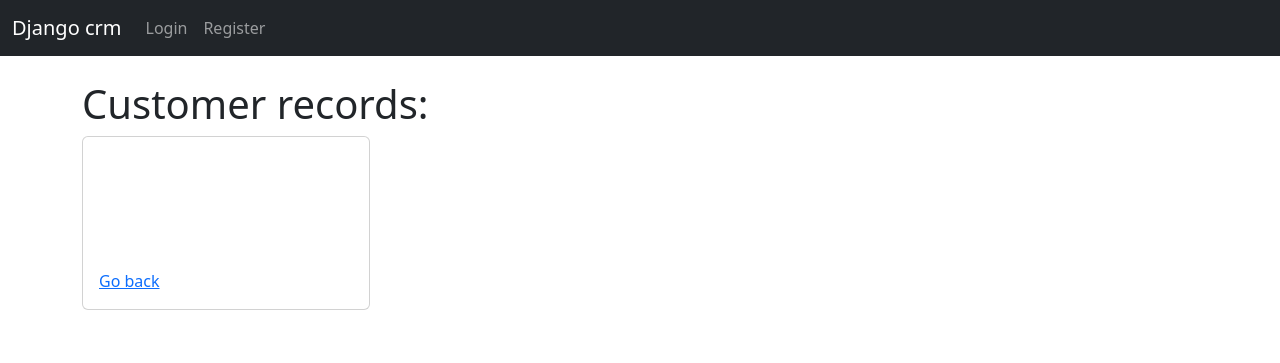
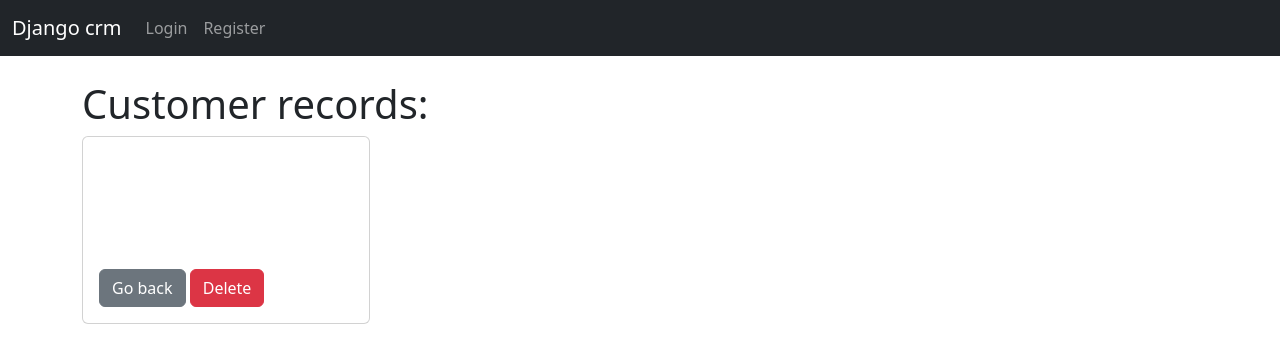
Before and after one commit to abshwabu/dcrm, a Django app: template web/templates/record.html in a window 1280 px wide. Shown: the top 363 px of the page. Run offline with Django 4.2, Linux system fonts and the light colour scheme; the template is opened without the code that fills it, so the values that code supplies are empty.

Commit message:
btn added

```diff
--- a/web/templates/record.html
+++ b/web/templates/record.html
@@ -10,7 +10,8 @@
         {{customer_record.city}} <br>
         {{customer_record.state}} <br>
     </p>
-      <a href="{%url 'home' %}" class="card-link">Go back</a>
+      <a href="{%url 'home' %}" class=" btn btn-secondary">Go back</a>
+      <a href="#" class="btn btn-danger">Delete</a>
     </div>
   </div>
 
```
